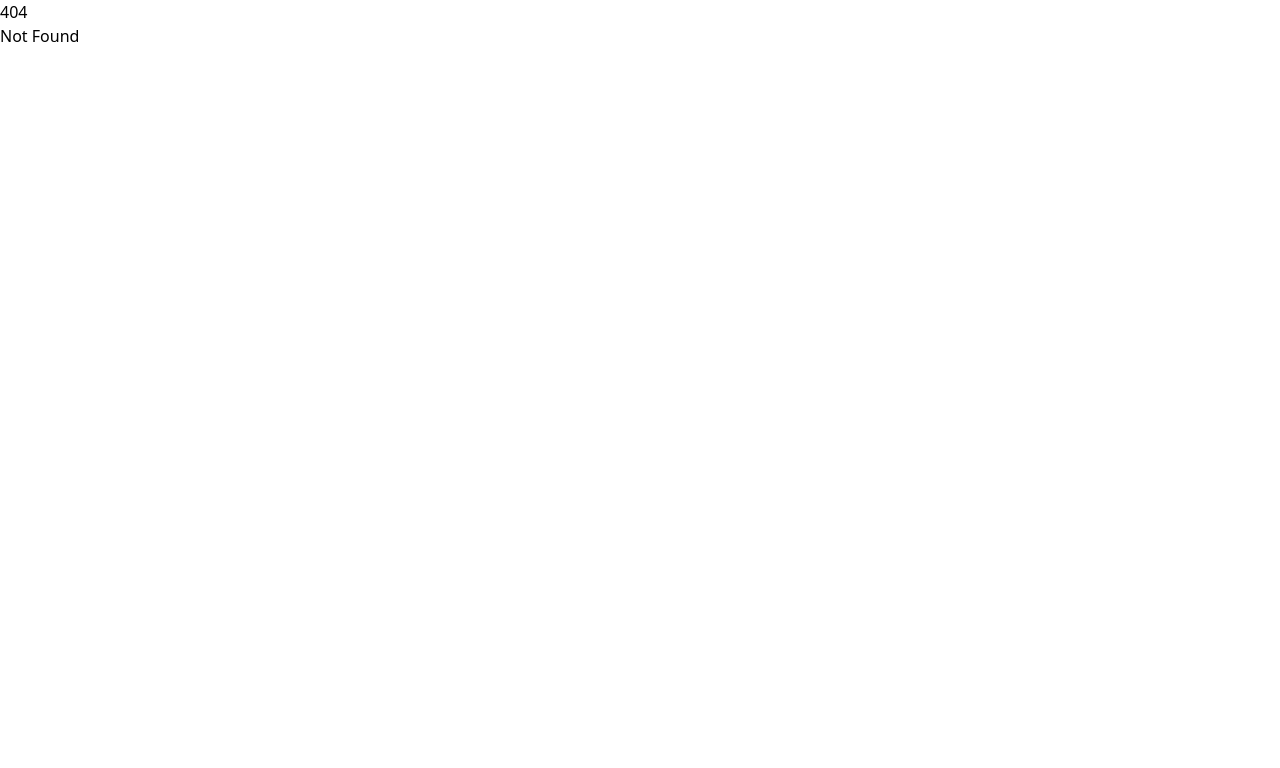
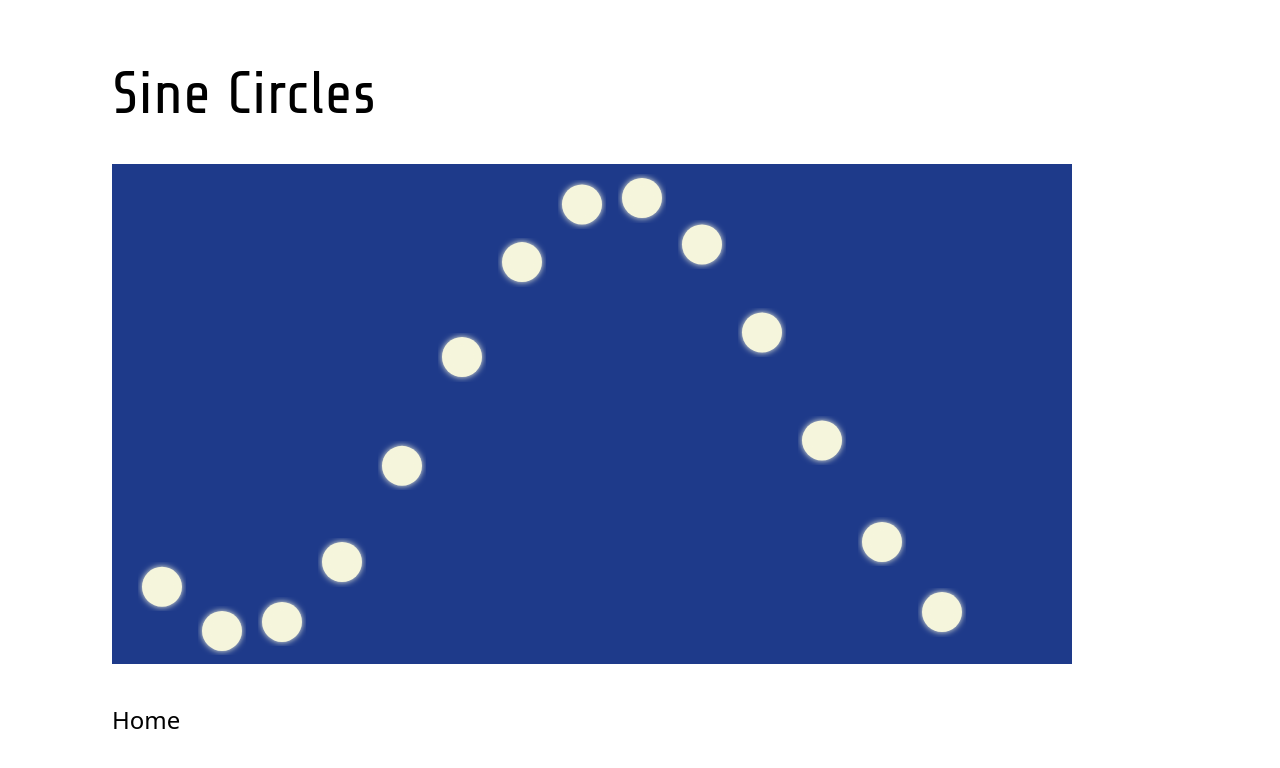
Before and after one commit to waseem-medhat/get-it-right-svelte, a SvelteKit app: page /sine-circles in a window 1280 px wide. Before the commit this address had no page. Shown: the top 768 px of the page. Built offline with nearby package versions, Linux system fonts and the light colour scheme.

Commit message:
sine circles

```diff
--- a/src/routes/+layout.svelte
+++ b/src/routes/(home)/+layout.svelte
@@ -1,5 +1,5 @@
 <script>
-	import '../app.css';
+	import '../../app.css';
 </script>
 
 <slot />
--- /dev/null
+++ b/src/routes/(home)/+page.svelte
@@ -0,0 +1,12 @@
+<section class="container mt-16 pl-28">
+	<section class="mb-10 flex items-center space-x-16">
+		<img src="/get_it_right.png" alt="Get it Right" class="h-72" />
+		<span class="text-8xl font-light">+</span>
+		<img src="svelte.svg" alt="Get it Right" class="h-60" />
+	</section>
+
+	<ol class="text-3xl list-decimal">
+		<li><a class="hover:text-orange-600" href="/sol-lewitt">Sol Lewitt</a></li>
+		<li><a class="hover:text-orange-600" href="/sine-circles">Sine Circles</a></li>
+	</ol>
+</section>
--- /dev/null
+++ b/src/routes/(projects)/+layout.svelte
@@ -0,0 +1,8 @@
+<script>
+	import '../../app.css';
+</script>
+
+<section class="container mt-16 pl-28">
+	<slot />
+	<p class="mt-10"><a href="/" class="text-2xl font-light hover:text-orange-600">Home</a></p>
+</section>
--- /dev/null
+++ b/src/routes/(projects)/sine-circles/+page.svelte
@@ -0,0 +1,28 @@
+<script>
+	import { range } from 'd3';
+
+	let t = 0,
+		n = 0,
+		data = [];
+
+	setInterval(() => {
+		n = 10 + Math.sin(t) * 5;
+		t += 0.03;
+		data = range(n).map((d) => ({
+			cx: d * 60 + 50,
+			cy: 250 + Math.sin(d * 0.5 + t) * 220
+		}));
+	}, 1000 / 60);
+</script>
+
+<h2 class="text-6xl font-share mb-10">Sine Circles</h2>
+<svg width="960" height="500" class="bg-blue-900">
+	<filter id="glow">
+		<feGaussianBlur stdDeviation="3" />
+	</filter>
+
+	{#each data as { cx, cy }}
+		<circle {cx} {cy} r="20" fill="beige" />
+		<circle {cx} {cy} r="20" fill="beige" filter="url('#glow')" />
+	{/each}
+</svg>
--- /dev/null
+++ b/src/routes/(projects)/sol-lewitt/+page.svelte
@@ -0,0 +1,28 @@
+<script>
+	import { range, symbols } from 'd3';
+	import Mask from './Mask.svelte';
+
+	const width = 980;
+	const height = 140;
+	const sWidth = width / symbols.length;
+</script>
+
+<h2 class="text-6xl font-share mb-10">Sol Lewitt Reproduction</h2>
+<svg {width} {height}>
+	<!-- Horizontal Bars -->
+	<g>
+		{#each range(100) as i}
+			<rect y={i * 20} {width} height="10" mask="url('#bg-mask')" />
+		{/each}
+	</g>
+
+	<!-- Vertical Bars -->
+	<g>
+		{#each range(100) as i}
+			<rect x={i * 20} {height} width="10" mask="url('#fg-mask')" />
+		{/each}
+	</g>
+
+	<Mask maskId="fg-mask" {height} {sWidth} />
+	<Mask maskId="bg-mask" {height} {sWidth} inverted={true} />
+</svg>
--- a/src/routes/+page.svelte
+++ /dev/null
@@ -1,11 +0,0 @@
-<section class="container mt-16 pl-28 flex items-center space-x-16">
-	<img src="/get_it_right.png" alt="Get it Right" class="h-72" />
-	<span class="text-6xl font-light">+</span>
-	<img src="svelte.svg" alt="Get it Right" class="h-60" />
-</section>
-
-<section class="container mt-12 pl-36 flex items-center space-x-16">
-	<ol class="text-3xl list-decimal hover:text-orange-600">
-		<li><a href="/sol-lewitt">Sol Lewitt</a></li>
-	</ol>
-</section>
--- a/src/routes/sol-lewitt/+page.svelte
+++ /dev/null
@@ -1,33 +0,0 @@
-<script>
-	import { range, symbols } from 'd3';
-	import Mask from './Mask.svelte';
-
-	const width = 980;
-	const height = 140;
-	const sWidth = width / symbols.length;
-</script>
-
-<section class="container mt-16 pl-28">
-	<h2 class="text-6xl font-share mb-10">Sol Lewitt Reproduction</h2>
-	<svg {width} {height}>
-		<!-- Horizontal Bars -->
-		<g>
-			{#each range(100) as i}
-				<rect y={i * 20} {width} height="10" mask="url('#bg-mask')" />
-			{/each}
-		</g>
-
-		<!-- Vertical Bars -->
-		<g>
-			{#each range(100) as i}
-				<rect x={i * 20} {height} width="10" mask="url('#fg-mask')" />
-			{/each}
-		</g>
-
-		<Mask maskId="fg-mask" {height} {sWidth} />
-		<Mask maskId="bg-mask" {height} {sWidth} inverted={true} />
-	</svg>
-	<p class="mt-10">
-		<a href="/" class="text-2xl font-light hover:text-orange-600">Home</a>
-	</p>
-</section>
```
Also changed, not shown: src/routes/(projects)/sol-lewitt/Mask.svelte (renamed from src/routes/sol-lewitt/Mask.svelte).
